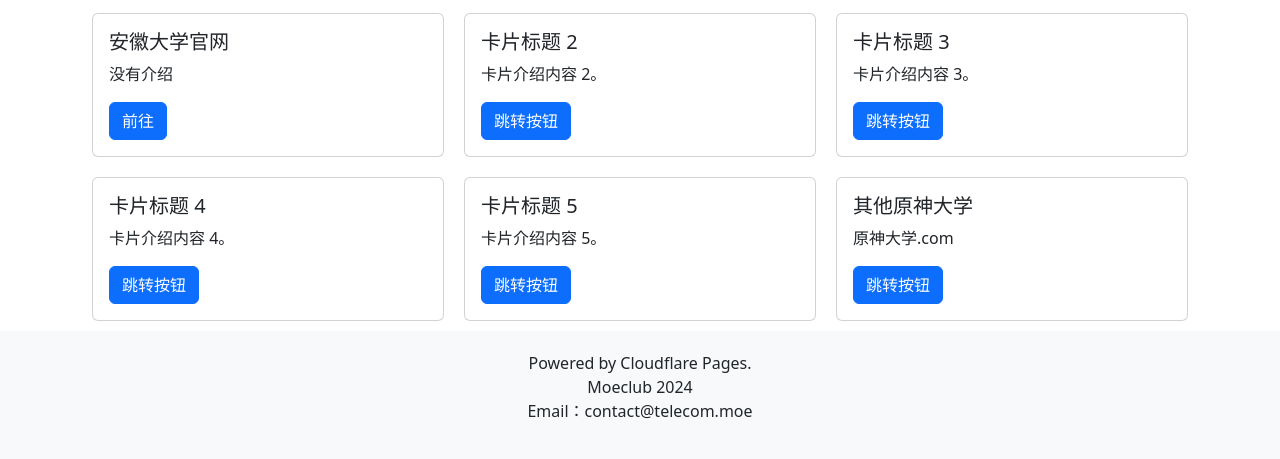
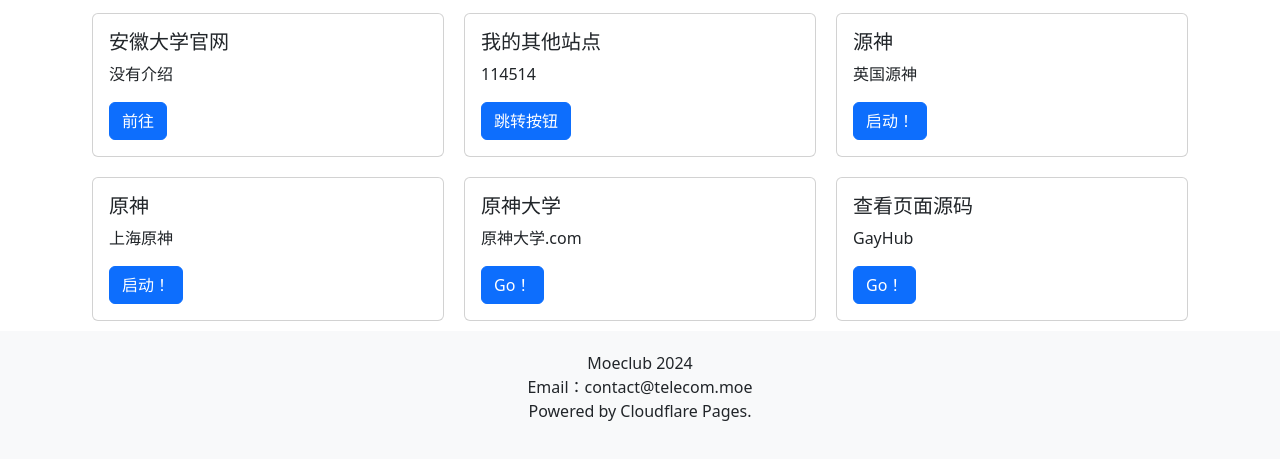
Before and after one commit to MoeclubM/AHGSU, a plain HTML site: page index.html in a window 1280 px wide. Shown: the part 171-630 px from the top of the page. Drawn offline with nearby package versions, Linux system fonts and the light colour scheme.

Commit message:
Update index.html

```diff
--- a/index.html
+++ b/index.html
@@ -58,39 +58,40 @@
                     <a href="//www.ahu.edu.cn" class="btn btn-primary">前往</a>
                 </div>
             </div>
+
             <div class="card">
                 <div class="card-body">
-                    <h5 class="card-title">卡片标题 2</h5>
-                    <p class="card-text">卡片介绍内容 2。</p>
-                    <a href="#" class="btn btn-primary">跳转按钮</a>
+                    <h5 class="card-title">我的其他站点</h5>
+                    <p class="card-text">114514</p>
+                    <a href="//1loli.link/" class="btn btn-primary">跳转按钮</a>
                 </div>
             </div>
             <div class="card">
                 <div class="card-body">
-                    <h5 class="card-title">卡片标题 3</h5>
-                    <p class="card-text">卡片介绍内容 3。</p>
-                    <a href="#" class="btn btn-primary">跳转按钮</a>
+                    <h5 class="card-title">源神</h5>
+                    <p class="card-text">英国源神</p>
+                    <a href="//arcaea.lowiro.com/zh-hant" class="btn btn-primary">启动！</a>
                 </div>
             </div>
             <div class="card">
                 <div class="card-body">
-                    <h5 class="card-title">卡片标题 4</h5>
-                    <p class="card-text">卡片介绍内容 4。</p>
-                    <a href="#" class="btn btn-primary">跳转按钮</a>
+                    <h5 class="card-title">原神</h5>
+                    <p class="card-text">上海原神</p>
+                    <a href="//ys.mihoyo.com/cloud/#/" class="btn btn-primary">启动！</a>
                 </div>
             </div>
             <div class="card">
                 <div class="card-body">
-                    <h5 class="card-title">卡片标题 5</h5>
-                    <p class="card-text">卡片介绍内容 5。</p>
-                    <a href="#" class="btn btn-primary">跳转按钮</a>
+                    <h5 class="card-title">原神大学</h5>
+                    <p class="card-text">原神大学.com</p>
+                    <a href="//原神大学.com" class="btn btn-primary">Go！</a>
                 </div>
             </div>
             <div class="card">
                 <div class="card-body">
-                    <h5 class="card-title">其他原神大学</h5>
-                    <p class="card-text">原神大学.com</p>
-                    <a href="//原神大学.com" class="btn btn-primary">跳转按钮</a>
+                    <h5 class="card-title">查看页面源码</h5>
+                    <p class="card-text">GayHub</p>
+                    <a href="https://github.com/MoeclubM/AHGSU" class="btn btn-primary">Go！</a>
                 </div>
             </div>
         </div>
@@ -99,7 +100,7 @@
     <!-- Footer -->
     <footer class="footer">
         <div class="container">
-            <p>Powered by Cloudflare Pages.<br>Moeclub 2024 <br> Email：contact@telecom.moe</p>
+            <p>Moeclub 2024 <br> Email：contact@telecom.moe<br>Powered by Cloudflare Pages.</p>
         </div>
     </footer>
 
```
